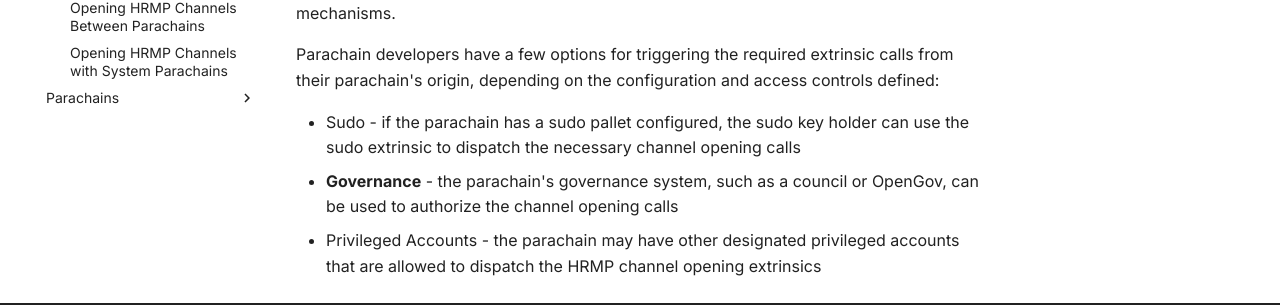
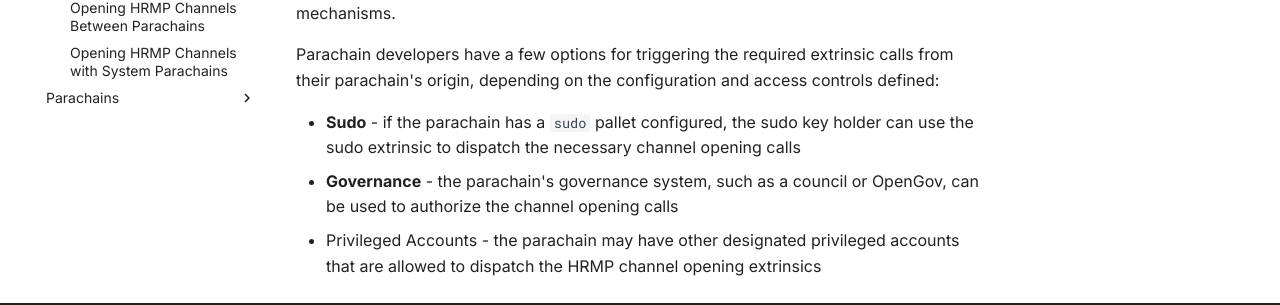
Before and after one commit to papermoonio/polkadot-ecosystem-docs-draft, an MkDocs documentation site: the page built from docs/build-on-polkadot/xcm/hrmp-channels/overview.md, in a window 1280 px wide and 900 px high, scrolled down 2206 px. Shown: the part 441-746 px from the top of the window. Built offline with MkDocs 1.6.1 and Material for MkDocs 9.7.7, drawn with Linux system fonts in a browser that asks for light colours.

```diff
--- a/docs/build-on-polkadot/xcm/hrmp-channels/overview.md
+++ b/docs/build-on-polkadot/xcm/hrmp-channels/overview.md
@@ -51,6 +51,6 @@ The most straightforward approach is to implement the channel opening logic off-
 
 Parachain developers have a few options for triggering the required extrinsic calls from their parachain's origin, depending on the configuration and access controls defined:
 
-- Sudo - if the parachain has a sudo pallet configured, the sudo key holder can use the sudo extrinsic to dispatch the necessary channel opening calls
+- **Sudo** - if the parachain has a `sudo` pallet configured, the sudo key holder can use the sudo extrinsic to dispatch the necessary channel opening calls
 - **Governance** - the parachain's governance system, such as a council or OpenGov, can be used to authorize the channel opening calls
 - Privileged Accounts - the parachain may have other designated privileged accounts that are allowed to dispatch the HRMP channel opening extrinsics
```
